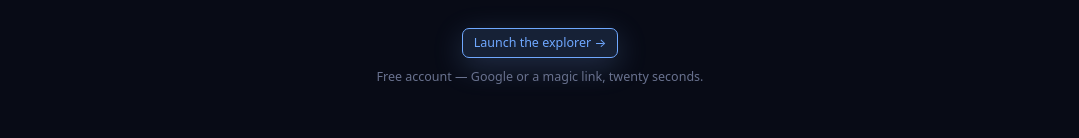
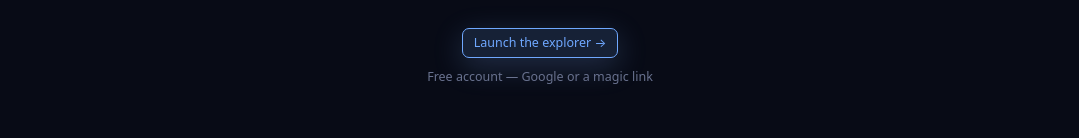
Before and after one commit to hamza-ali-shahjahan/thousandworlds-explorer, a React (Vite) app: page / in a window 1280 px wide. Shown: the part 446-584 px from the top of the page, without its empty margins (95-1174 px from the left). Built offline with nearby package versions, Linux system fonts and the light colour scheme; no server answers.

Commit message:
Landing CTA subline: drop 'twenty seconds' (#19)

```diff
--- a/src/components/HomeLanding.tsx
+++ b/src/components/HomeLanding.tsx
@@ -58,7 +58,7 @@ export default function HomeLanding({ onLaunch }: { onLaunch: () => void }) {
           <button className="btn primary l-cta" type="button" onClick={onLaunch}>
             Launch the explorer →
           </button>
-          <p className="l-free">Free account — Google or a magic link, twenty seconds.</p>
+          <p className="l-free">Free account — Google or a magic link</p>
         </section>
 
         <section className="l-gallery" aria-label="What you'll see inside">
```
